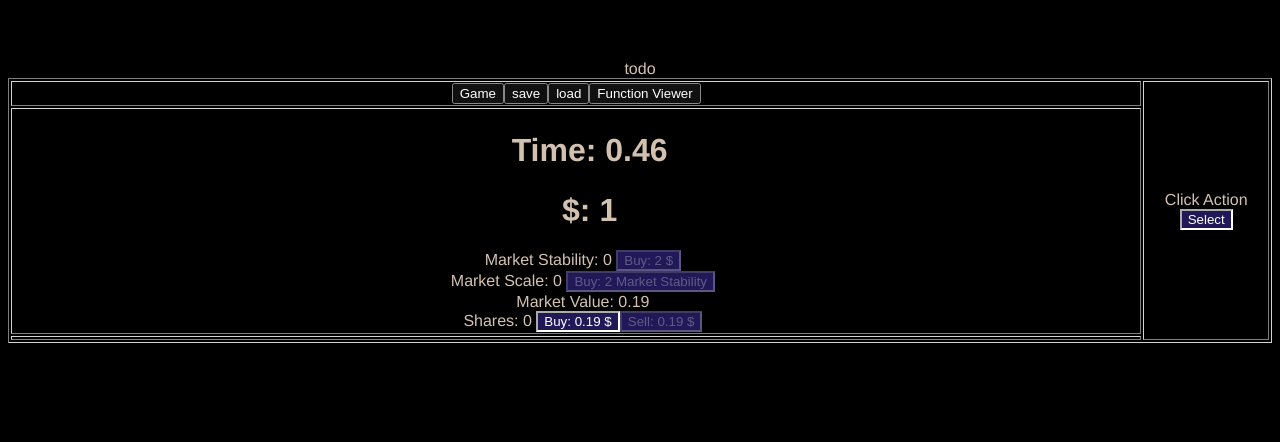
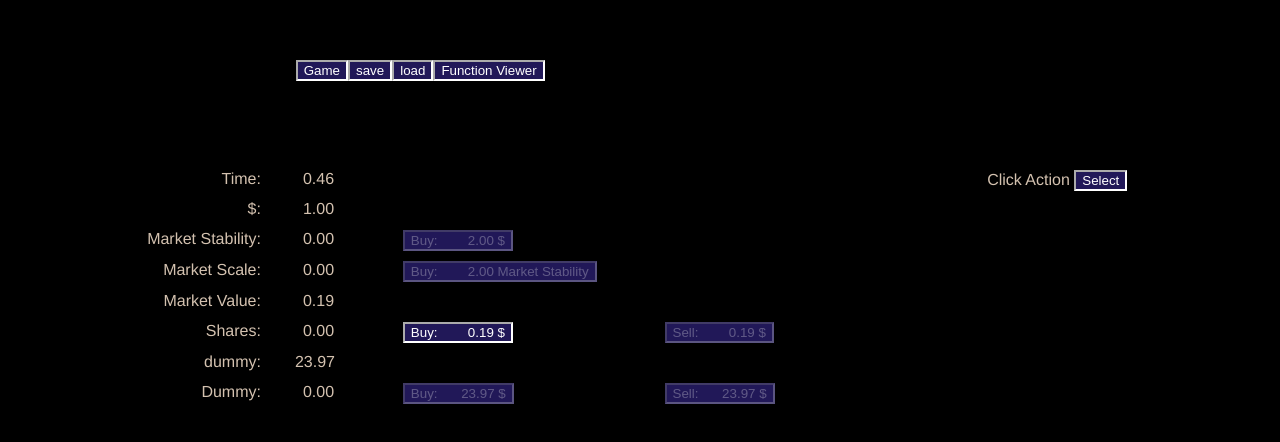
Before and after one commit to typeholes/mathole, a Vue app: page / in a window 1280 px wide. Shown: the top 442 px of the page. Built offline with nearby package versions, Linux system fonts and the light colour scheme.

Commit message:
use css grid and consistent number formatting

```diff
--- a/src/components/FunctionDefEditor.vue
+++ b/src/components/FunctionDefEditor.vue
@@ -1,4 +1,4 @@
-<script setup>
+<script setup lang="ts">
 
 import { ref} from 'vue';
 
@@ -86,14 +86,14 @@ import { plot } from '../js/plot';
      <ul v-for="(arg, idx) in getField('args')">
          <li> {{ arg }} <input type="text" :value="getArgValue(idx)" @change="setArgValue($event, idx)"> </li>
      </ul>
-        Result: {{ testResult }} <br>
+        Result: {{ testResult }}
         <div id='test-graph-expr' class="graphDiv"></div>
 
     </div>
   </div> -->
 </template>
 
-<style scoped>
+<style >
 button {
   background-color: #dee7a7;
 }
--- a/src/components/FunctionViewer.vue
+++ b/src/components/FunctionViewer.vue
@@ -25,16 +25,16 @@ function replaceWithExpanded() {
 <template>
   <div>
 
-    function: <input v-model="expr" @change="showGraph" size="50" ><br>
+    function: <input v-model="expr" @change="showGraph" size="50" >
 
-    expanded: {{ displayExpr }} <br>
+    expanded: {{ displayExpr }}
     <button @click="replaceWithExpanded">replace with expanded</button>
     <div id='view-fn-graph-expr' class="graphDiv"></div>
 
   </div>
 </template>
 
-<style scoped>
+<style >
 button {
   background-color: #dee7a7;
 }
--- a/src/components/Game.vue
+++ b/src/components/Game.vue
@@ -11,24 +11,57 @@ const { dependencies, dependents, graphedVarName, selectedVarName} = injects( Pr
 </script>
 
 <template>
-  <div>
-    <h1> <GameVarView varName="t" v-model:dependencies="dependencies" v-model:dependents="dependents" forceVisible v-model:graphedVarName="graphedVarName" v-model:selectedVarName="selectedVarName"></GameVarView> </h1>
-    <h1> <GameVarView varName="money" v-model:dependencies="dependencies" v-model:dependents="dependents" forceVisible v-model:graphedVarName="graphedVarName" v-model:selectedVarName="selectedVarName"></GameVarView> </h1>
+  <div class="game">
+    <div class="mainVar">
+      <GameVarView varName="t" v-model:dependencies="dependencies" v-model:dependents="dependents" forceVisible v-model:graphedVarName="graphedVarName" v-model:selectedVarName="selectedVarName"></GameVarView>
+      <GameVarView varName="money" v-model:dependencies="dependencies" v-model:dependents="dependents" forceVisible v-model:graphedVarName="graphedVarName" v-model:selectedVarName="selectedVarName"></GameVarView>
+    </div>
+    <div class="vars">
+      <div class="contents" v-for="(varName) in gameState.getNames()">
+        <GameVarView :varName="varName" v-model:dependencies="dependencies" v-model:dependents="dependents" v-model:graphedVarName="graphedVarName" v-model:selectedVarName="selectedVarName"></GameVarView>
+      </div>
+    </div>
 
-  <div v-for="(varName) in gameState.getNames()">
-    <GameVarView :varName="varName" v-model:dependencies="dependencies" v-model:dependents="dependents" v-model:graphedVarName="graphedVarName" v-model:selectedVarName="selectedVarName"></GameVarView>
-  </div>
-
-  <div id='test-graph-expr' class="graphDiv"></div>
+     <div id='test-graph-expr' class="graphDiv"></div>
 
   </div>
 </template>
 
-<style scoped>
+<style >
 button {
   background-color: #dee7a7;
 }
 button.selected {
   background-color: #9342b9;
 }
+
+.contents {
+  display: contents
+}
+
+.game {
+  display: grid;
+  /* grid-template-columns: repeat(5, 1fr); */
+  grid-auto-rows: minmax(20px, auto);
+  grid-template-columns: repeat(5,minmax(content,1fr));
+  gap: 10px;
+}
+
+.mainVar {
+  grid-row: 1;
+  display: contents;
+}
+
+.vars {
+  grid-row: 2;
+  display: contents
+}
+
+.graphVar {
+  grid-row: 3
+}
+
+.graphDiv {
+  grid-column: 1/5;
+}
 </style>
--- a/src/components/GameVarView.vue
+++ b/src/components/GameVarView.vue
@@ -1,6 +1,7 @@
 <script setup lang="ts">
 
 import { GameState } from '../js/GameState';
+import { formatNumber } from '../js/util';
 import { injects, PropKeys } from './types';
 
 
@@ -25,17 +26,17 @@ const gameState = GameState.getInstance();
 
 function getValue(varName: string) {
   const val = gameState.getValue(varName);
-  return Math.round(val *100)/100;
+  return val;
 }
 
 function getSellCost(varName: string) {
   const val = gameState.getSellCost(varName);
-  return Math.round(val *100)/100;
+  return val;
 }
 
 function getCost(varName: string) {
   const val = gameState.getCost(varName);
-  return Math.round(val *100)/100;
+  return val;
 }
 
 //TODO: this belongs in GameState
@@ -57,7 +58,7 @@ function canBuy(varName: string) : boolean {
 }
 
 function labelClass(varName: string, selectedVarName: string, dependencies: string[], dependents: string[]) {
-  let ret = {dependent: false, depends: false, hidden: true, inline: true};
+  let ret = {marker: true, dependent: false, depends: false, hidden: true, inline: true};
 
   if ( varName === selectedVarName) {
     ret.hidden = false;
@@ -114,19 +115,27 @@ function graphTitle(varName: string) : string {
 </script>
 
 <template>
-  <div>
-    <div v-if="forceVisible || gameState.isVisible(varName)">
-        <div :class="labelClass(varName, selectedVarName, dependencies, dependents)"><span> {{ varName === selectedVarName ? "&#8860" : "&#8658" }} </span></div>
-        <span  @click="labelClick(varName)">{{ gameState.getDisplayName(varName) }}: </span> {{ getValue(varName) }}
-        <button @click="buy(varName, graphedVarName)" v-if="gameState.isBuyable(varName)" :disabled="!canBuy(varName)" >
-            Buy: {{ getCost(varName) }} {{ gameState.getCurrencyDisplayName(varName) }}
-        </button>
-        <button @click="sell(varName, graphedVarName)" v-if="gameState.isSellable(varName)" :disabled="!canSell(varName)">Sell: {{ getSellCost(varName) }} {{ gameState.getCurrencyDisplayName(varName) }}</button>
+    <div class="gamevar" v-if="forceVisible || gameState.isVisible(varName)">
+        <div :class="labelClass(varName, selectedVarName, dependencies, dependents)">
+          <span> {{ varName === selectedVarName ? "&#8860" : "&#8658" }} </span></div>
+        <div class="label">
+          <span  @click="labelClick(varName)">{{ gameState.getDisplayName(varName) }}: </span>
+        </div>
+       <div class="value">
+          {{ formatNumber(getValue(varName)) }}
+       </div>
+        <div class="buy">
+          <button @click="buy(varName, graphedVarName)" v-if="gameState.isBuyable(varName)" :disabled="!canBuy(varName)" >
+              Buy: {{ formatNumber(getCost(varName)) }} {{ gameState.getCurrencyDisplayName(varName) }}
+          </button>
+        </div>
+        <div class="sell">
+          <button @click="sell(varName, graphedVarName)" v-if="gameState.isSellable(varName)" :disabled="!canSell(varName)">Sell: {{ formatNumber(getSellCost(varName)) }} {{ gameState.getCurrencyDisplayName(varName) }}</button>
+        </div>
     </div>
-  </div>
 </template>
 
-<style scoped>
+<style >
 button {
   background-color: #dee7a7;
 }
@@ -154,4 +163,39 @@ button.selected {
   visibility: hidden;
 }
 
+.marker {
+  display: block;
+  grid-column: 1;
+  justify-self: end;
+}
+
+.label {
+  display: block;
+  grid-column: 2;
+  justify-self: end;
+}
+
+.value {
+  display: block;
+  grid-column: 3;
+  justify-self: start;
+}
+
+.buy {
+  display: block;
+  grid-column: 4;
+  justify-self: start;
+}
+
+.sell {
+  display: block;
+  grid-column: 5;
+  justify-self: start;
+}
+
+.gamevar {
+  display: contents
+}
+
+
 </style>
--- a/src/components/Mathole.vue
+++ b/src/components/Mathole.vue
@@ -136,10 +136,8 @@ function doExport() {
 </script>
 
 <template>
-todo
-   <table width="100%" border="1">
-    <tr>
-      <td>
+  <div class="mathole">
+    <div class="topbar">
           <button @click="setMode(Game)">Game</button>
           <!-- <button @click="setMode(VarEditor)">VarEditor</button>
           <button @click="setMode(FunctionDefEditor)">FunctionDefEditor</button>
@@ -150,31 +148,23 @@ todo
       <!-- <button @click="doExport">export</button>
           <button @click="doImport">import</button>
           <button @click="ST.reset">reset</button>         -->
-      </td>
-      <td rowspan="3" width="10%">
+    </div>
+    <div class="sidebar">
           Click Action <ToggleButton labelOn="Select" labelOff="Graph" valueOn="select" valueOff="graph" v-model:value="clickAction"></ToggleButton>
 
           <!-- <button @click="dbg">debugger</button> -->
-      </td>
-    </tr>
-    <tr>
-      <td>
+    </div>
+    <div class="mainPain">
         <keep-alive>
           <component :is="mode" v-model:selectedVarName="selectedVarName" v-model:graphedVarName="graphedVarName"></component>
         </keep-alive>
-      </td>
-    </tr>
-    <tr>
-      <td>
-  <!--      <span class="error">{{ _errorMessage.value() }}</span> -->
-      </td>
-    </tr>
-  </table>
+    </div>
 
+  </div>
 
 </template>
 
-<style scoped>
+<style >
 a {
   color: #000000;
 }
@@ -182,4 +172,29 @@ a {
 span.error {
   color: #c70404
 }
+
+.mathole {
+  display: grid;
+  grid-auto-columns: minmax(content,1fr);
+  gap: 10px;
+  grid-auto-rows: minmax(100px, auto);
+
+}
+
+.topbar {
+  grid-row: 1;
+  grid-column: 1-2;
+}
+
+.sidebar {
+grid-column: 2;
+grid-row: 2;
+}
+
+.mainPain {
+  grid-row: 2;
+  grid-column: 1;
+
+}
+
 </style>
--- a/src/components/VarView.vue
+++ b/src/components/VarView.vue
@@ -38,7 +38,7 @@ makeViewMap(inject, provide, id.value, selected,
    </div>
 </template>
 
-<style scoped>
+<style >
 a {
   color: #42b983;
 }
--- a/src/js/MarketGame.ts
+++ b/src/js/MarketGame.ts
@@ -23,4 +23,7 @@ vars.newCalculation('marketValue', 'Market Value', true, calcMarketValue, {x: 't
 
 vars.newBuyable( 'shares', 'Shares', true, id, {x: 'marketValue'}, 'money', true);
 
+vars.newCalculation( 'dummy', 'dummy', true, id, {x:'2^(t*10)'});
+vars.newBuyable( 'sdummy', 'Dummy', true, id, {x: 'dummy'}, 'money', true);
+
 }
--- a/src/js/index.ts
+++ b/src/js/index.ts
@@ -44,9 +44,9 @@ export {}
 //   `
 //   <div>
 //     <component v-bind:is="root.__type" :src="root" v-on:select-term="handleSelection" ></component>
-//     <div> selected: {{ selected.eqString() }} <br>
-//       Pretty: <div id="pretty"></div> <br>
-//       Pretty Val: <div id="pretty-val"></div> <br>
+//     <div> selected: {{ selected.eqString() }}
+//       Pretty: <div id="pretty"></div>
+//       Pretty Val: <div id="pretty-val"></div>
 //       Derivative: <div id="derivative"></div>
 //       Derivative Val: <div id="derivative-val"></div>
 //     </div>
--- a/src/js/util.ts
+++ b/src/js/util.ts
@@ -1,3 +1,5 @@
+import { parseDependencies } from "mathjs";
+
 export function removeValuefromArray<T>(arr: T[], value: T) : void {
     const idx = arr.indexOf(value);
     if (idx === -1) { return; }
@@ -18,3 +20,13 @@ export function unique(arr: any[]) : any[] {
     const check = (value, index, self) => self.indexOf(value) === index;
     return arr.filter(check);
 }
+
+export function formatNumber(n: number, pad: number = 8) {
+   if (typeof n !== 'number') { return n; }
+   const fixed = n > 1000 ? n.toExponential(2) : n.toFixed(2);
+   const str = fixed.toString().replace('+','');
+   return str.padStart(pad,"\u2000");
+//   const pad = Math.max(10 - str.length,0)
+//   return fixed + '&nbsp'.repeat(pad);
+
+}
```
Also changed, not shown: src/components/VarEditor.vue (+6 -6 lines). Lines whose indentation alone changed are shown as unchanged.
